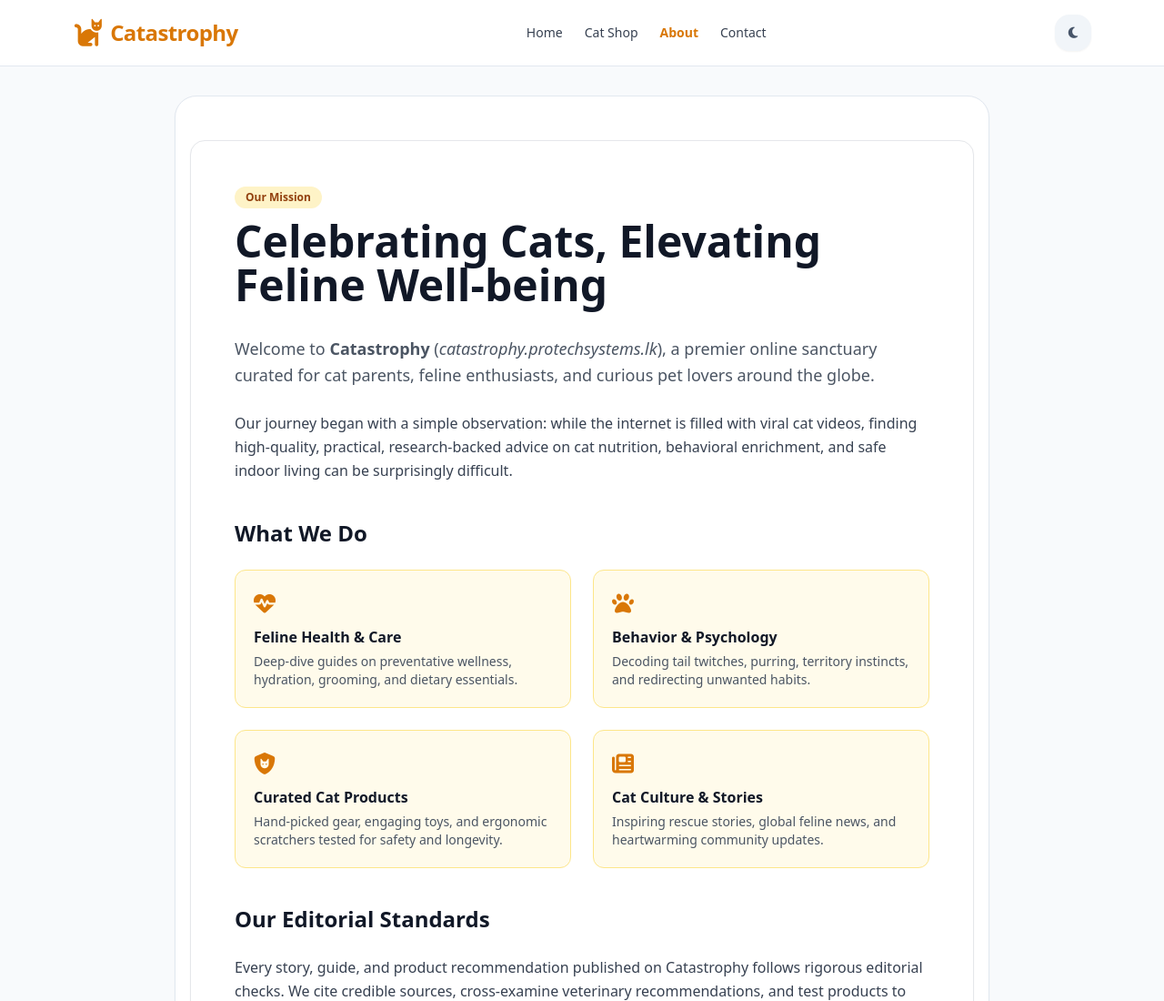
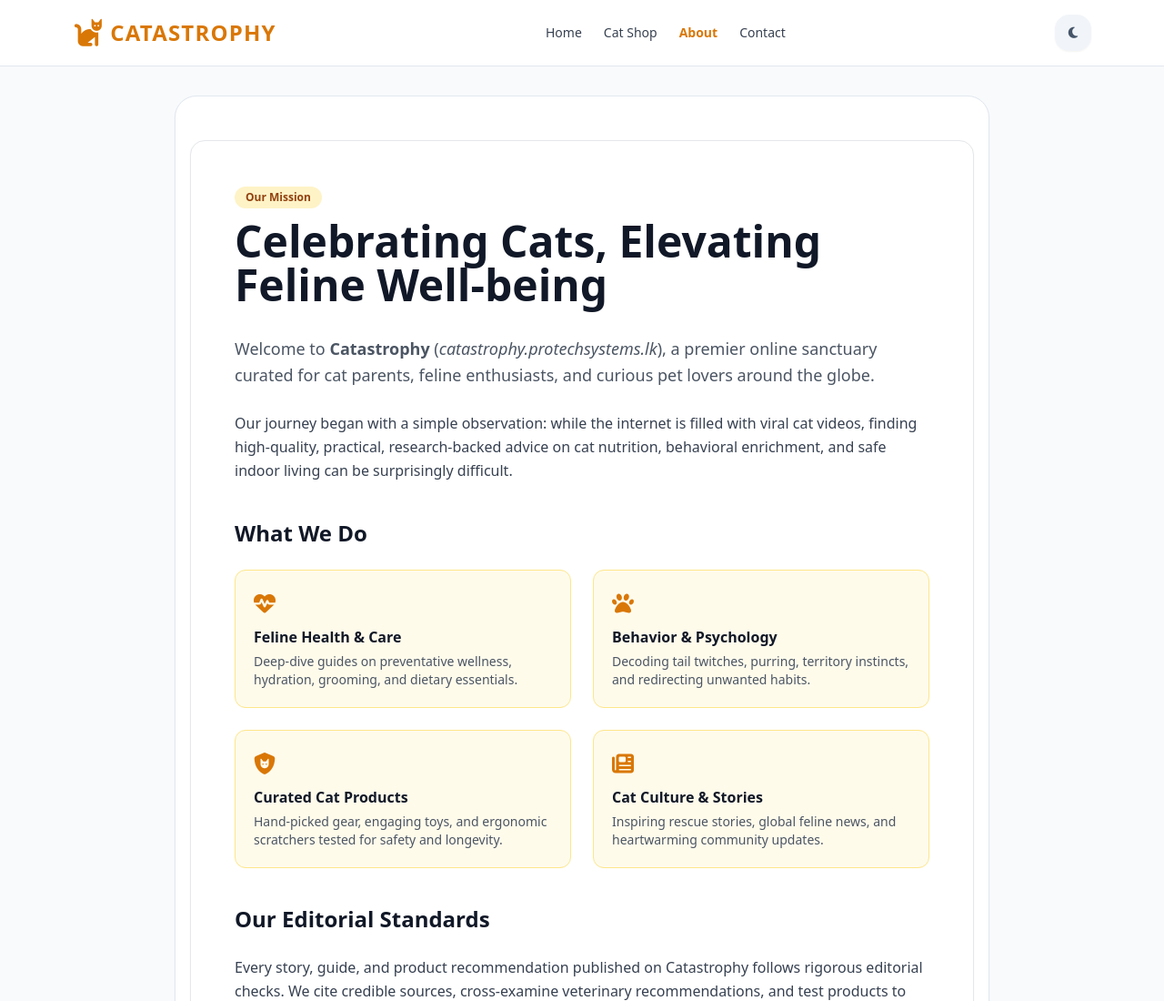
Before and after one commit to prabhathgwp/catastrophy, a plain HTML site: page about.html in a window 1280 px wide. Shown: the top 1100 px of the page at 91% size. Drawn offline with nearby package versions, Linux system fonts and the light colour scheme.

Commit message:
style(navbar): set brand title to bold block capitals CATASTROPHY

```diff
--- a/about.html
+++ b/about.html
@@ -32,7 +32,7 @@
     <div class="max-w-6xl mx-auto px-4 py-4 flex items-center justify-between">
       <a href="/index.html" class="flex items-center gap-2 text-2xl font-black text-amber-600 tracking-tight">
         <i class="fa-solid fa-cat text-3xl"></i>
-        <span>Catastrophy</span>
+        <span class="font-black tracking-wider">CATASTROPHY</span>
       </a>
       <nav class="flex items-center gap-6 text-sm font-medium text-gray-700">
         <a href="/index.html" class="hover:text-amber-600 transition">Home</a>
```
Also changed, not shown: contact.html (+1 -1 lines), disclaimer.html (+1 -1 lines), index.html (+1 -1 lines), posts/11-things-cats-do-differently-when-the-weather-turns-cold.html (+1 -1 lines), posts/19-year-old-leopard-diet-struggles-golden-years.html (+1 -1 lines), posts/do-cats-really-smile-feline-expressions-guide.html (+1 -1 lines), posts/jaxy-mustache-movember-cat-care-guide.html (+1 -1 lines), posts/man-who-disliked-cats-becomes-bff-with-rescue-kitten.html (+1 -1 lines), posts/understanding-feline-hydration-why-cats-need-running-water.html (+1 -1 lines), privacy-policy.html (+1 -1 lines), shop.html (+1 -1 lines), templates/post-template.html (+1 -1 lines), terms.html (+1 -1 lines).
